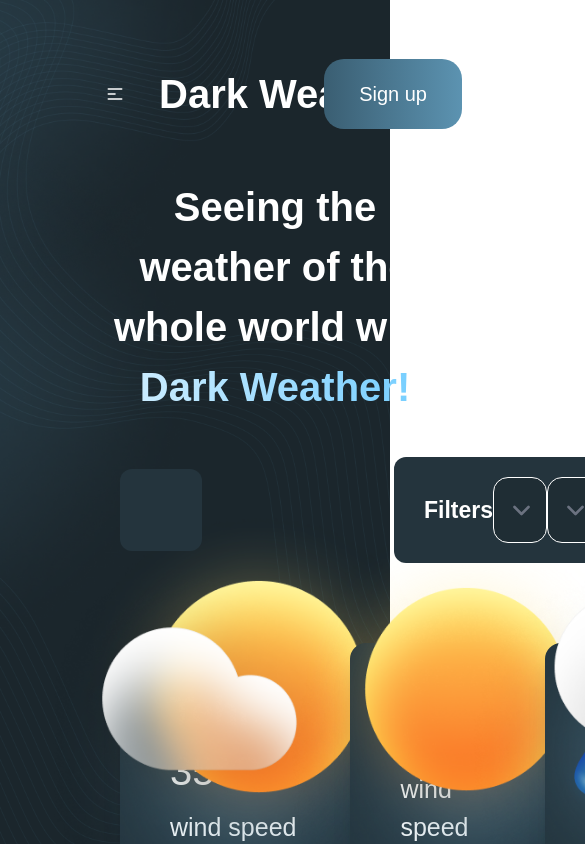
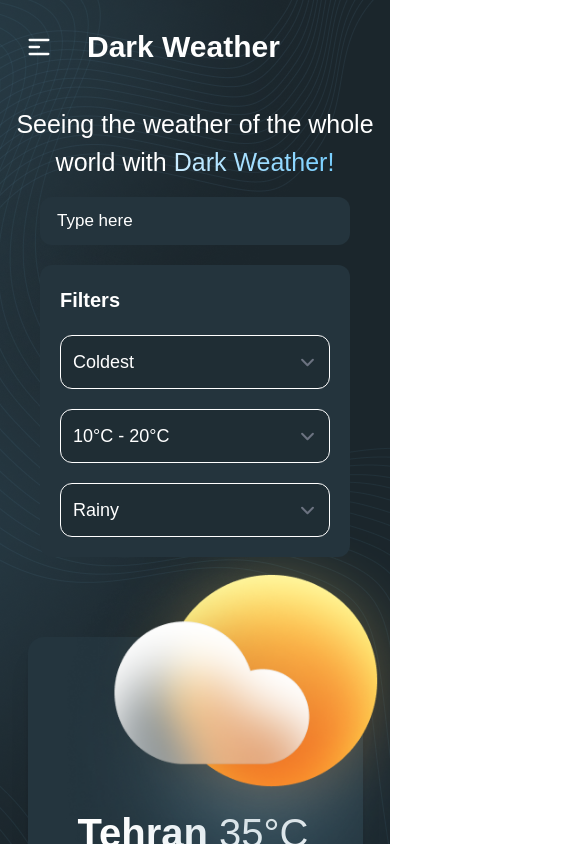
Before and after one commit to Finyahrua/weather-app, a React (Vite) app: page / in a window 390 px wide. Shown: the top 844 px of the page, 585 px wide, since content can reach past the window. Built offline with nearby package versions, Linux system fonts and the light colour scheme; what prettier-plugin-tailwindcss would draw is missing.

Commit message:
started enabling responsiveness on some of the components

```diff
--- a/src/App.jsx
+++ b/src/App.jsx
@@ -3,8 +3,8 @@ import { Banner, Cards, NavBar, SearchAndFilters } from "./components";
 
 function App() {
   return (
-    <div className="flex h-screen w-full flex-1 bg-[url('./assets/images/Home.png')] bg-cover">
-      <div className="mx-[80px] mt-[51px] w-full">
+    <div className="flex  flex-1 overflow-x-clip bg-[url('./assets/images/Home.png')] sm:h-screen sm:w-full sm:bg-cover">
+      <div className="mx-0 mt-1 w-full sm:mx-[40px] sm:mt-[51px] md:mx-[80px] ">
         <NavBar />
         <Banner />
         <SearchAndFilters />
--- a/src/components/Banner.jsx
+++ b/src/components/Banner.jsx
@@ -5,7 +5,7 @@ const Banner = () => {
     <div className="hero">
       <div className="hero-content text-center">
         <div className="max-w-3xl">
-          <p className="py-6 font-poppins text-[40px] font-semibold text-white">
+          <p className="sm:text-[30px] md:text-[40px] font-poppins text-[25px] text-white  sm:font-semibold before:sm:py-6">
             Seeing the weather of the whole world with{" "}
             <span className="bg-gradient-to-r from-[#CAECFF] to-[#78CFFF] bg-clip-text text-transparent">
               Dark Weather!
--- a/src/components/Cards.jsx
+++ b/src/components/Cards.jsx
@@ -3,7 +3,7 @@ import { Clouds, Sun, Thunder } from "../assets/images";
 
 const Cards = () => {
   return (
-    <div className="mx-[40px]  flex flex-row justify-between">
+    <div className="flex  flex-col justify-center items-center md:mx-[40px] md:flex-row md:justify-between ">
       <div className="card relative mt-[80px] flex min-h-[426px] w-[335px] flex-col items-start justify-end overflow-visible  bg-[#24353E] shadow-xl">
         <img
           src={Clouds}
--- a/src/components/NavBar.jsx
+++ b/src/components/NavBar.jsx
@@ -4,11 +4,11 @@ const NavBar = () => {
   return (
     <div className="navbar text-white ">
       <div className="navbar-start ">
-        <div className="dropdown">
-          <label tabIndex={0} className="btn btn-ghost lg:hidden">
+        <div className="dropdown ">
+          <label tabIndex={0} className="btn btn-ghost flex lg:hidden">
             <svg
               xmlns="http://www.w3.org/2000/svg"
-              className="h-5 w-5"
+              className="h-7 w-7 sm:h-10 sm:w-10"
               fill="none"
               viewBox="0 0 24 24"
               stroke="currentColor"
@@ -55,7 +55,7 @@ const NavBar = () => {
             </li>
           </ul>
         </div>
-        <a className="btn btn-ghost font-poppins text-[40px] capitalize">
+        <a className="btn btn-ghost font-poppins text-[30px] capitalize sm:ml-0 sm:text-[40px] ">
           Dark Weather
         </a>
       </div>
@@ -72,7 +72,7 @@ const NavBar = () => {
           </li>
         </ul>
       </div>
-      <div className="navbar-end items-center font-poppins ">
+      <div className="invisible sm:navbar-end sm:visible sm:items-center sm:font-poppins">
         <a className=" rounded-[20px] border-none bg-gradient-to-r from-[#3A5E72] to-[#5C93B1]  py-[20px] px-[35px] text-[20px] font-medium hover:cursor-pointer hover:bg-gradient-to-r  hover:from-blue-500 hover:to-cyan-500">
           Sign up
         </a>
--- a/src/components/Search & Filters.jsx
+++ b/src/components/Search & Filters.jsx
@@ -2,18 +2,18 @@ import React from "react";
 
 const SearchAndFilters = () => {
   return (
-    <div className="mx-[40px]  flex flex-row items-center justify-between text-white">
+    <div className="mx-[40px]  flex flex-col items-center justify-start text-white lg:flex-row lg:justify-between ">
       <input
         type="text"
         placeholder="Type here"
-        className="input w-full max-w-[358px]
-rounded-[12px] bg-[#24343D] py-[40px] px-[40px] font-poppins text-[20px] font-extralight placeholder:text-white z-10"
+        className="input z-10 w-full rounded-[12px]
+bg-[#24343D] py-[10px] font-poppins text-[17px] font-extralight placeholder:text-white sm:max-w-full sm:py-[30px] sm:px-[40px] sm:text-[20px] md:max-w-[358px] md:py-[40px] md:px-[40px] md:text-[20px]"
       />
-      <div className="ml-[192px] flex w-full max-w-[800px] items-center justify-around rounded-[12px] bg-[#24343D] py-[20px] z-10">
-        <h1 className="ml-[30px] font-poppins text-[23px] font-bold">
+      <div className="md:ml[192px] z-10 mt-[20px] flex w-full max-w-[800px] flex-col justify-around rounded-[12px] bg-[#24343D] py-[20px] px-[20px] sm:mt-[40px] sm:ml-0 sm:flex-row sm:items-center sm:py-[20px] md:mt-0 md:items-center md:py-[10px] ">
+        <h1 className="font-poppins text-[20px] font-semibold sm:ml-[10px] sm:mr-4 sm:text-[20px] sm:font-bold md:ml-[20px] lg:text-[23px]">
           Filters
         </h1>
-        <select className="  w-full max-w-[160px] rounded-[15px] border border-white bg-[#1F2D34] py-[20px] font-poppins text-[23px] font-normal">
+        <select className="mt-[20px] w-full rounded-[12px] border border-white bg-[#1F2D34] py-[14px] font-poppins text-[18px] font-normal sm:mr-4 sm:mt-0 sm:max-w-[150px] sm:rounded-[12px] sm:py-[14px] sm:text-[18px] md:mt-0 md:max-w-[160px] md:rounded-[15px] md:py-[20px] md:text-[23px]">
           <option disabled selected>
             Coldest
           </option>
@@ -21,7 +21,7 @@ rounded-[12px] bg-[#24343D] py-[40px] px-[40px] font-poppins text-[20px] font-ex
           <option>Hot</option>
           <option>Cool</option>
         </select>
-        <select className="  w-full max-w-[180px] rounded-[15px] border border-white bg-[#1F2D34] py-[20px] font-poppins text-[23px] font-normal">
+        <select className="mt-[20px] w-full rounded-[12px] border border-white bg-[#1F2D34] py-[14px] font-poppins text-[18px] font-normal sm:mr-4 sm:mt-0 sm:min-w-[150px] sm:max-w-[160px] sm:rounded-[12px] sm:py-[14px] sm:text-[18px] md:mt-0 md:max-w-[160px] md:rounded-[15px] md:py-[20px] md:text-[23px]">
           <option disabled selected>
             10°C - 20°C
           </option>
@@ -29,7 +29,7 @@ rounded-[12px] bg-[#24343D] py-[40px] px-[40px] font-poppins text-[20px] font-ex
           <option>Hot</option>
           <option>Cool</option>
         </select>
-        <select className="  mr-[30px] w-full max-w-[160px] rounded-[15px] border border-white bg-[#1F2D34] py-[20px] font-poppins text-[23px] font-normal">
+        <select className="mt-[20px] w-full rounded-[12px] border border-white bg-[#1F2D34] py-[14px] font-poppins text-[18px] font-normal sm:mr-2 sm:mt-0 sm:max-w-[150px] sm:rounded-[12px] sm:py-[14px] sm:text-[18px] md:mt-0 md:max-w-[160px] md:rounded-[15px] md:py-[20px] md:text-[23px]">
           <option disabled selected>
             Rainy
           </option>
```
